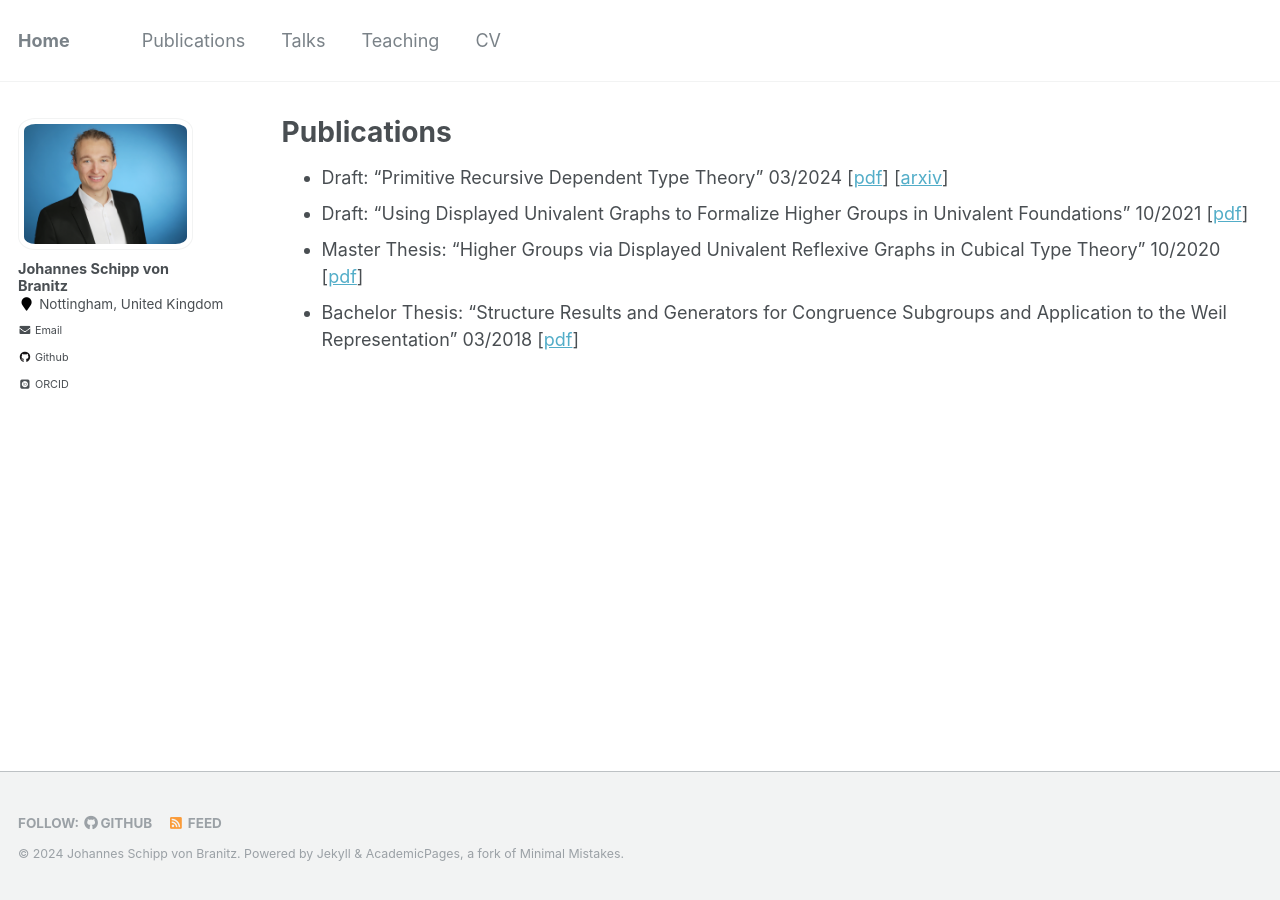
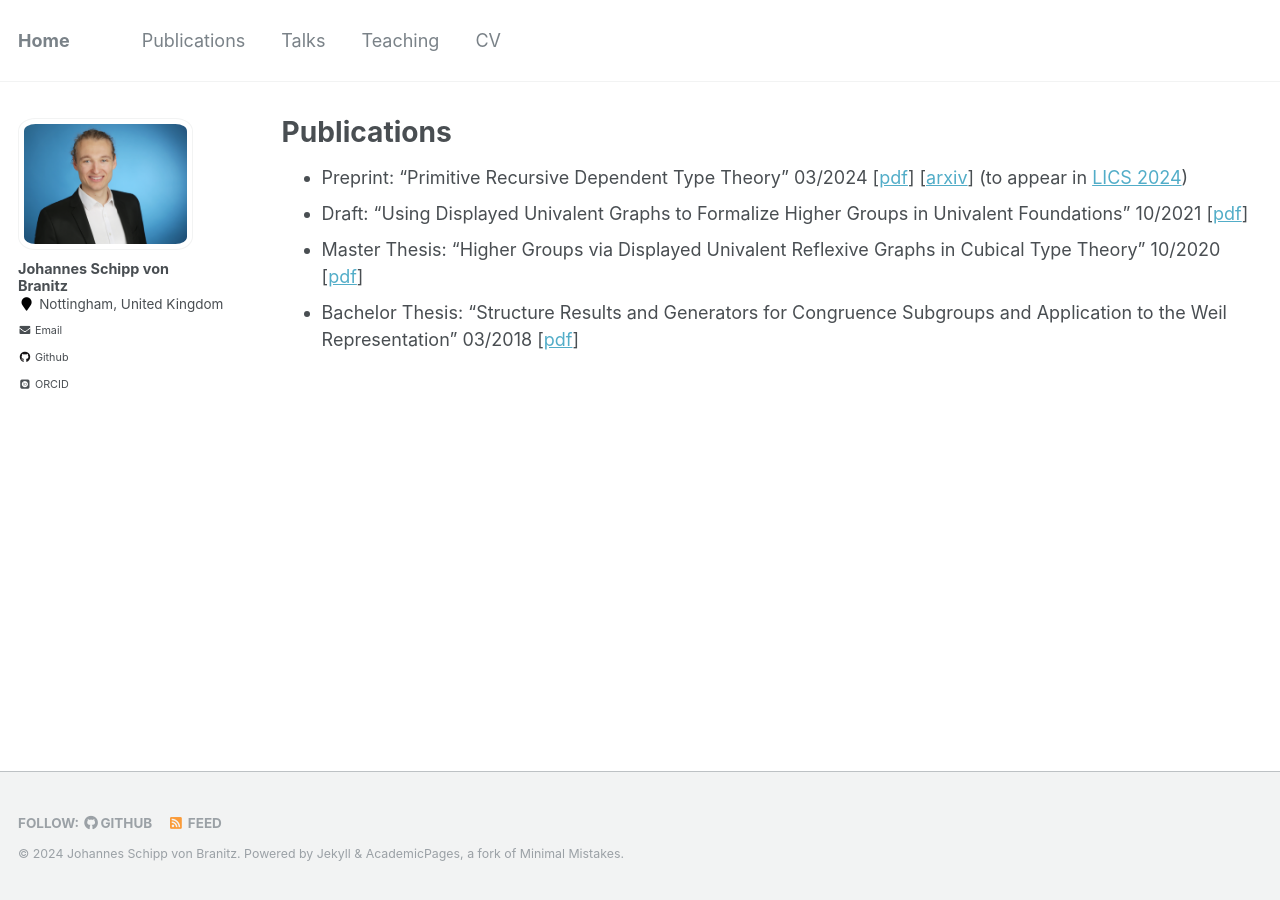
Before and after one commit to Schippmunk/Schippmunk.github.io, a Jekyll site: the page built from _pages/publications.md, in a window 1280 px wide. Built offline with Jekyll 4.4.1, drawn with Linux system fonts in a browser that asks for light colours; some web fonts are replaced.

Commit message:
updated lics stuff

```diff
--- a/_pages/publications.md
+++ b/_pages/publications.md
@@ -4,7 +4,7 @@ title: "Publications"
 permalink: /publications/
 author_profile: true
 ---
-* Draft: "Primitive Recursive Dependent Type Theory" 03/2024 [[pdf](/files/prdtt_draft.pdf)] [[arxiv](https://arxiv.org/abs/2404.01011)]
+* Preprint: "Primitive Recursive Dependent Type Theory" 03/2024 [[pdf](/files/prdtt_draft.pdf)] [[arxiv](https://arxiv.org/abs/2404.01011)] (to appear in [LICS 2024](https://lics.siglog.org/lics24/index.php))
 * Draft: "Using Displayed Univalent Graphs to Formalize Higher Groups in Univalent Foundations" 10/2021 [[pdf](/files/durgs.pdf)]
 * Master Thesis: "Higher Groups via Displayed Univalent Reflexive Graphs in Cubical Type Theory" 10/2020 [[pdf](/files/master.pdf)]
 * Bachelor Thesis: "Structure Results and Generators for Congruence Subgroups and Application to the Weil Representation" 03/2018 [[pdf](/files/bachelor.pdf)]
```
Also changed, not shown: _pages/talks.md (+1 -0 lines).
